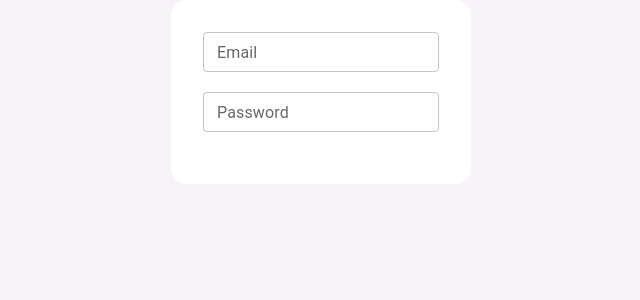
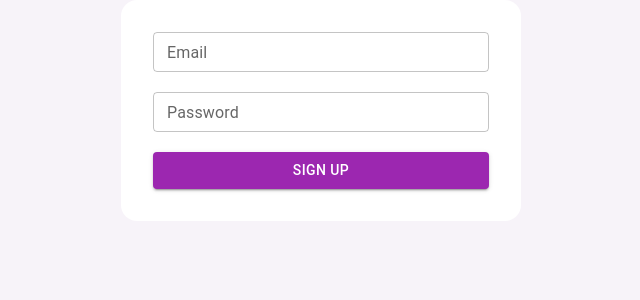
Before and after one commit to takahiromitsui/cyber-security-form-frontend, a Next.js app: page / in a window 1280 px wide. Shown: the top 300 px of the page, without its empty margins (319-959 px from the left). Built offline with nearby package versions, Linux system fonts and the light colour scheme.

Commit message:
Create Button

```diff
--- a/components/InputForm/InputForm.tsx
+++ b/components/InputForm/InputForm.tsx
@@ -1,12 +1,14 @@
+import { Button } from '@mui/material';
 import { FunctionComponent } from 'react';
 import { Input, InputProps } from '../Input/Input';
 import { InputFormBox, InputFormItem } from './styles';
 
 interface Props {
 	inputs: Array<InputProps>;
+	buttonText: string;
 }
 
-export const InputForm: FunctionComponent<Props> = ({ inputs }) => {
+export const InputForm: FunctionComponent<Props> = ({ inputs, buttonText }) => {
 	const inputValues = inputs.map(input => {
 		return (
 			<InputFormItem key={input.label}>
@@ -15,5 +17,10 @@ export const InputForm: FunctionComponent<Props> = ({ inputs }) => {
 		);
 	});
 
-	return <InputFormBox>{inputValues}</InputFormBox>;
+	return (
+		<InputFormBox>
+			{inputValues}
+			<Button variant='contained'>{buttonText}</Button>
+		</InputFormBox>
+	);
 };
--- a/components/InputForm/styles.ts
+++ b/components/InputForm/styles.ts
@@ -3,7 +3,7 @@ import { Box } from '@mui/material';
 import { theme } from '../../styles/theme';
 
 export const InputFormBox = styled(Box)`
-	width: 300px;
+	width: 400px;
 	background: ${theme.palette.primary.contrastText};
 	padding: 2rem;
 	border-radius: 1rem;
--- a/pages/index.tsx
+++ b/pages/index.tsx
@@ -4,11 +4,14 @@ import { InputForm } from '../components/InputForm';
 
 const Home: FunctionComponent = () => {
 	return (
-	<Container sx={{
+		<Container
+			sx={{
 				display: 'flex',
 				justifyContent: 'center',
-	}}>
-		<InputForm inputs={[
+			}}
+		>
+			<InputForm
+				inputs={[
 					{
 						label: 'email',
 						type: 'email',
@@ -16,10 +19,11 @@ const Home: FunctionComponent = () => {
 					{
 						label: 'password',
 						type: 'password',
-			}
-		]} />
+					},
+				]}
+				buttonText='sign up'
+			/>
 		</Container>
-
 	);
 };
 
--- a/styles/theme.ts
+++ b/styles/theme.ts
@@ -3,9 +3,9 @@ import { createTheme } from '@mui/material';
 export const theme = createTheme({
 	palette: {
 		primary: {
-			light: '#676767',
-			main: ' #424242',
-			dark: '#2e2e2e',
+			light: '#af52bf',
+			main: '#9c27b0',
+			dark: '#6d1b7b',
 			contrastText: '#fff',
 		},
 	},
```
Lines whose indentation alone changed are shown as unchanged.
